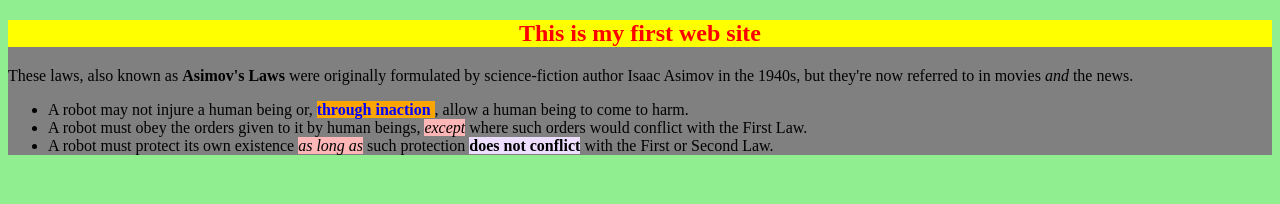
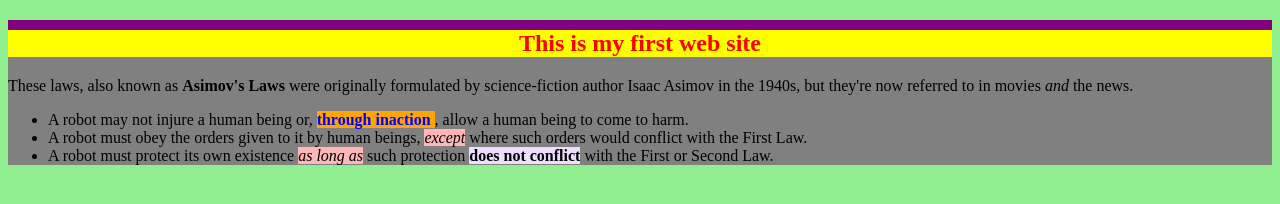
Before and after one commit to BeloYna/BeloYna.github.io, a plain HTML site: page index.html in a window 1280 px wide. Drawn offline with Linux system fonts and the light colour scheme.

Commit message:
Update index.html

```diff
--- a/index.html
+++ b/index.html
@@ -16,6 +16,7 @@
             text-align: center;
             color: red;
             background-color: yellow;
+            border-top: 10px solid purple;
         }
         body {
             background-color: lightgreen;
```
